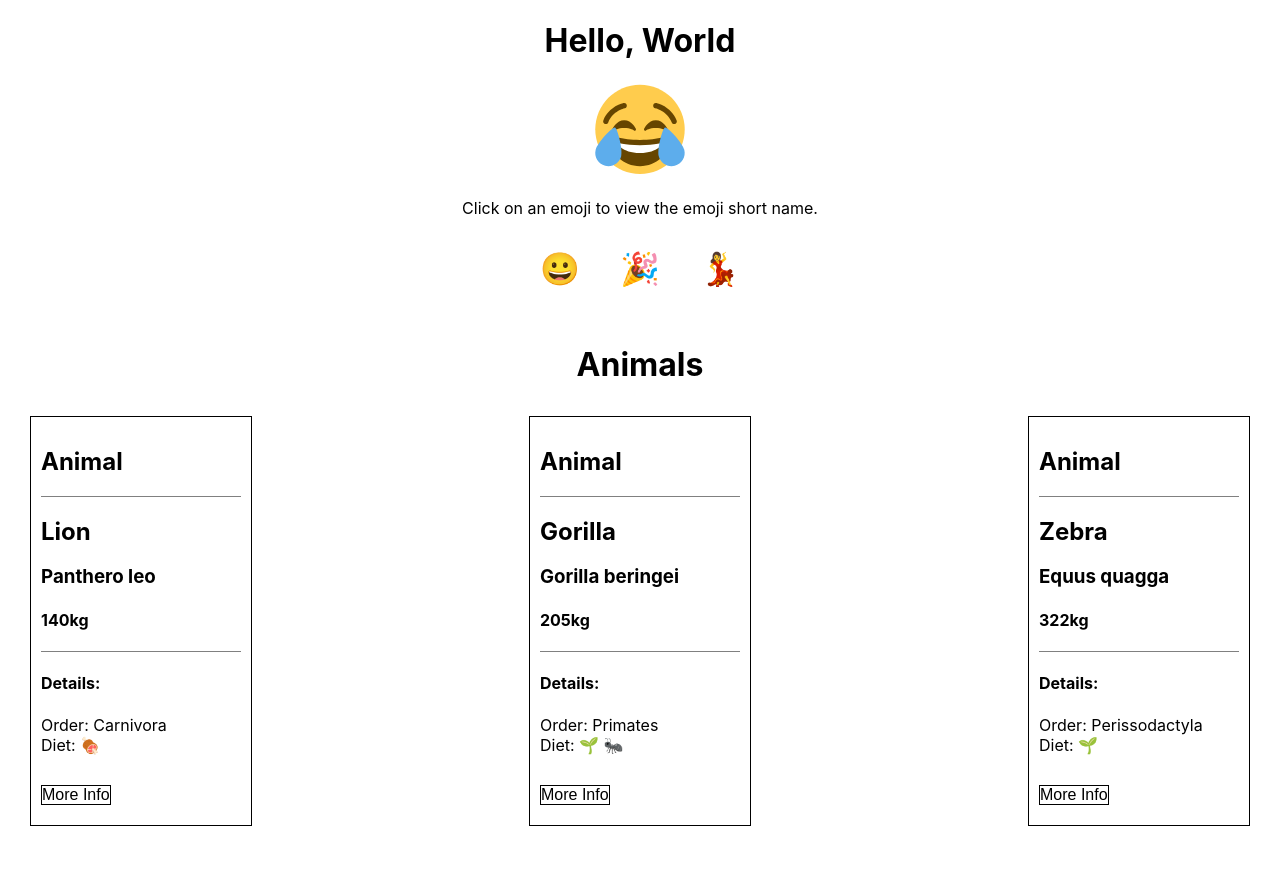
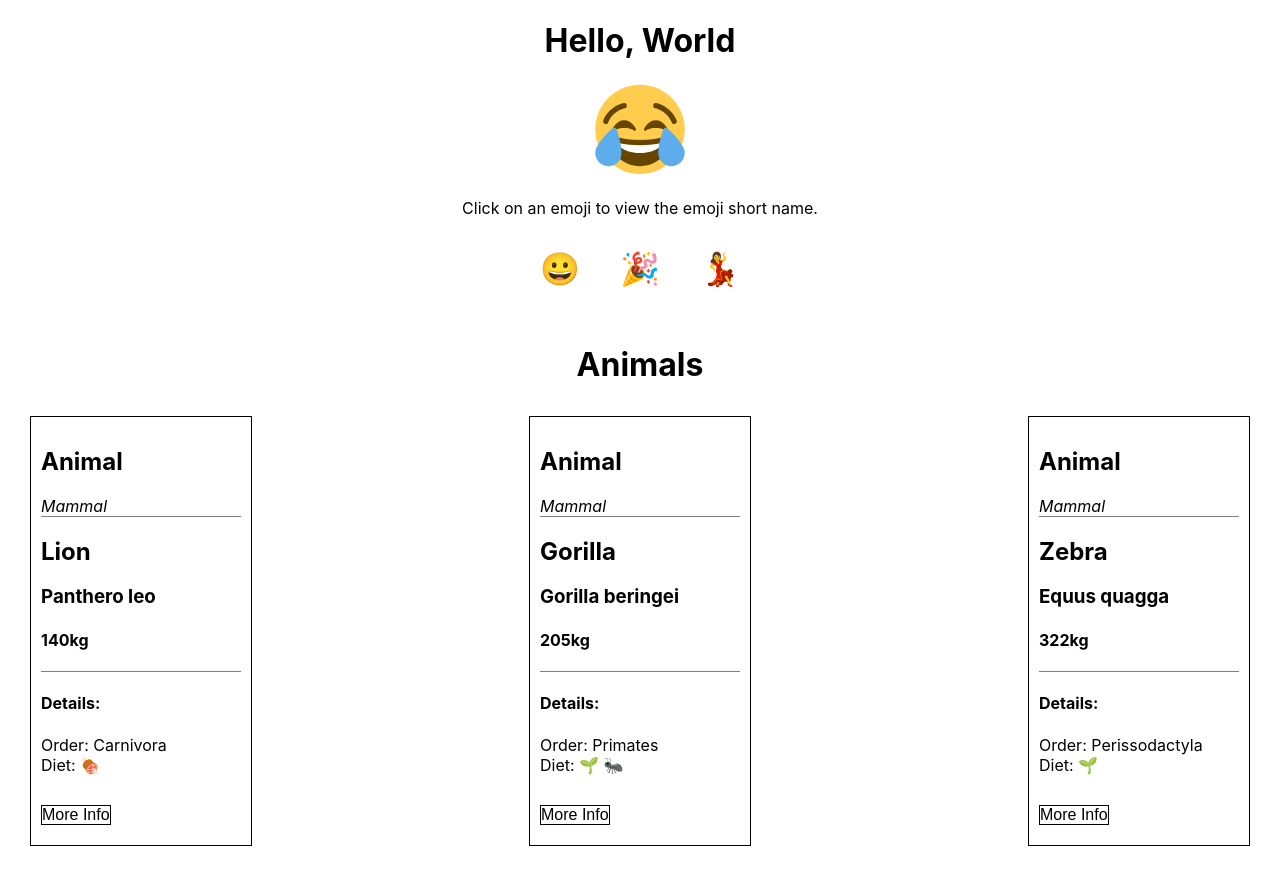
Before and after one commit to haris-git/react-training-tutorial, a React (Create React App) app: page / in a window 1280 px wide. Built offline with nearby package versions, Linux system fonts and the light colour scheme.

Commit message:
Add new prop to the Card component
This commit prepares the Card component to have another component as a
prop.

```diff
--- a/src/components/AnimalCard/AnimalCard.js
+++ b/src/components/AnimalCard/AnimalCard.js
@@ -13,7 +13,7 @@ export default function AnimalCard({
   ...props
 }) {
   return (
-    <Card title="Animal">
+    <Card title="Animal" details={ <em>Mammal</em> }>
       <div className="animal-wrapper">
         <h2>{name}</h2>
         <h3>{scientificName}</h3>
--- a/src/components/Card/Card.js
+++ b/src/components/Card/Card.js
@@ -2,11 +2,12 @@ import React from 'react';
 import PropTypes from 'prop-types';
 import './Card.css'
 
-export default function Card ({ children, title }) {
+export default function Card ({ children, details, title }) {
   return(
     <div className="card">
       <div className="card-details">
         <h2>{ title }</h2>
+        { details }
       </div>
       { children }
     </div>
@@ -18,5 +19,10 @@ Card.propTypes = {
     PropTypes.arrayOf(PropTypes.element),
     PropTypes.element.isRequired
   ]),
+  details: PropTypes.element,
   title: PropTypes.string.isRequired,
 }
+
+Card.defaultProps = {
+  details: null,
+}
```
